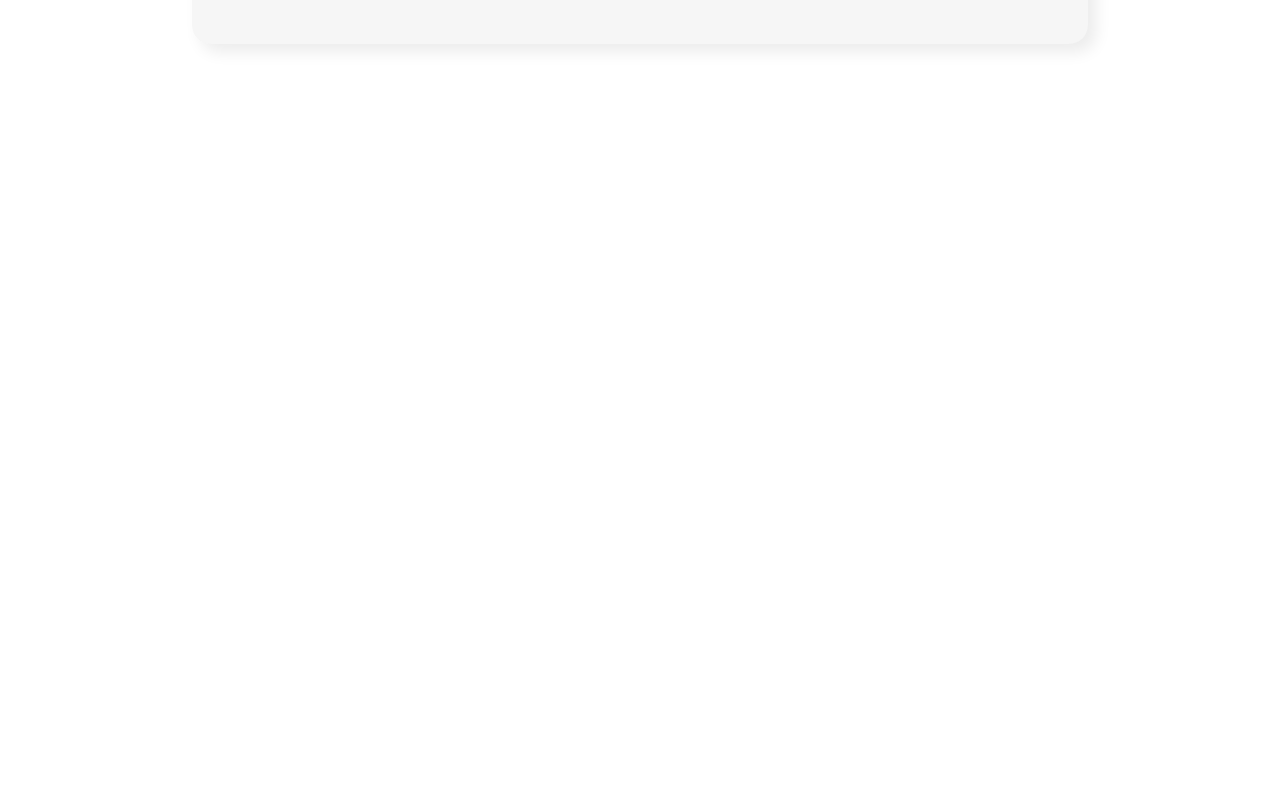
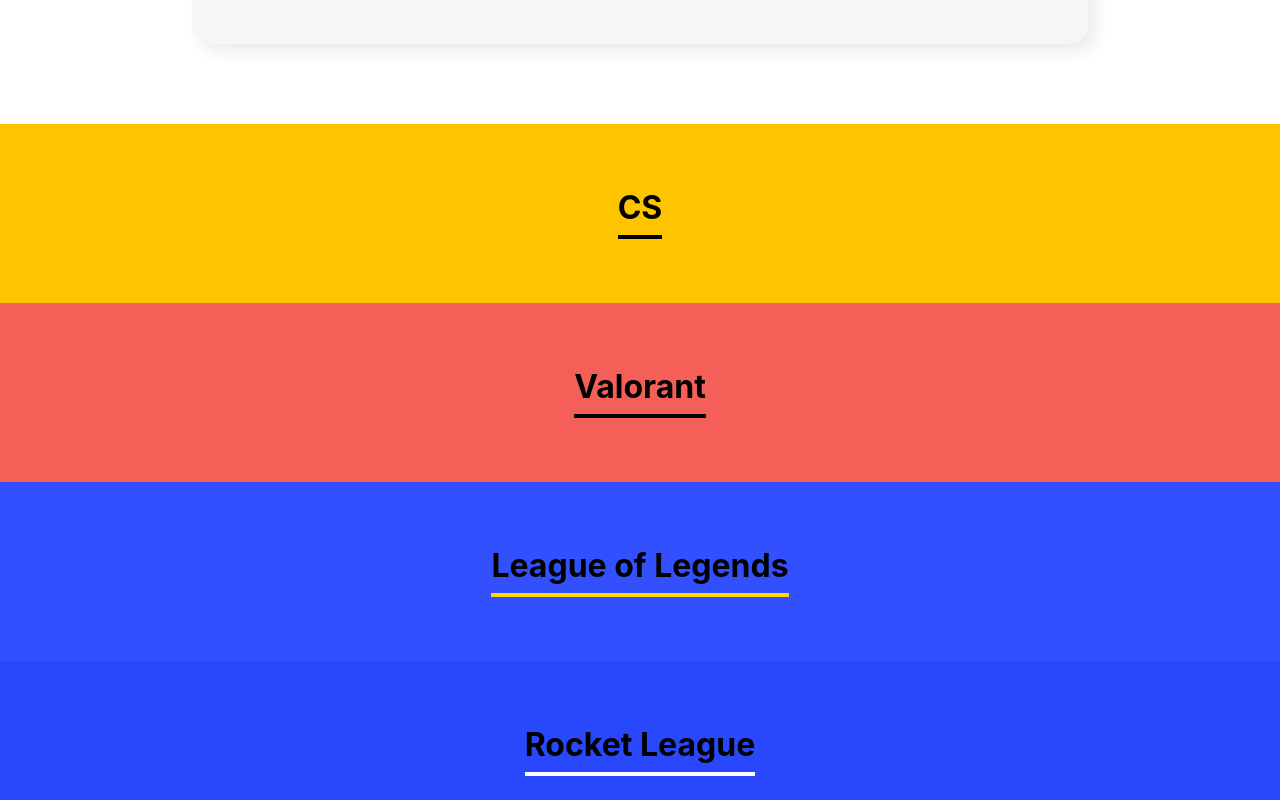
Before and after one commit to VStwokey/Organo-React, a React (Create React App) app: page / in a window 1280 px wide. Shown: the part 1480-2280 px from the top of the page. Before the commit the page ends 1604 px from the top, so only its background shows below. Built offline with nearby package versions, Linux system fonts and the light colour scheme; the HTML template or start-up script is replaced by a standard one.

Commit message:
Componente de Time e refatorando o código duplicado

```diff
--- a/src/App.js
+++ b/src/App.js
@@ -1,8 +1,37 @@
 import { useState } from 'react';
 import Banner from './component/Banner';
 import Formulario from './component/Formulário';
+import Time from './component/Time';
 
 function App() {
+
+  const times = [
+    {
+      nome: 'CS',
+      corPrimaria: '#000000',
+      corSecundaria: '#ffc400'
+    },
+    {
+      nome: 'Valorant',
+      corPrimaria: '#000000',
+      corSecundaria: '#f46058'
+    },
+    {
+      nome: 'League of Legends',
+      corPrimaria: '#ffd700',
+      corSecundaria: '#3250fe'
+    },
+    {
+      nome: 'Rocket League',
+      corPrimaria: '#ffffff',
+      corSecundaria: '#2948fb'
+    },
+    {
+      nome: 'NBA',
+      corPrimaria: '#ff0000',
+      corSecundaria: '#8913ff'
+    },
+  ]
 
   const [companheiros, setCompanheiros] = useState([])
 
@@ -14,7 +43,12 @@
   return (
     <div className="App">
       <Banner/>
-      <Formulario aoCompanheiroCadastrado = {companheiro => aoNovoCompanheiroAdicionado(companheiro)} />
+      <Formulario times={times.map(time => time.nome)} aoCompanheiroCadastrado = {companheiro => aoNovoCompanheiroAdicionado(companheiro)} />
+
+      {times.map(time => <Time key={time.nome} nome = {time.nome} corPrimaria={time.corPrimaria} corSecundaria={time.corSecundaria} /> )}
+
+
+      {/* <Time nome = "CS"/> */}
     </div>
   );
 }
--- a/src/component/Formulário/index.js
+++ b/src/component/Formulário/index.js
@@ -5,16 +5,6 @@
 import './Formulario.css'
 
 function Formulario(props) {
-    const times = [
-        'CS',
-        'Valorant',
-        'League of Legends',
-        'TFT',
-        'Dota',
-        'Rocket League',
-        'Rainbow Six',
-
-    ]
 
     const [nome, setNome] = useState('');
     const [cargo, setCargo] = useState('');
@@ -40,7 +30,7 @@
                 <CampoTexto required={true} label="Nome" placeholder="Digite seu nome" valor={nome} aoAlterado={valor => setNome(valor)} />
                 <CampoTexto required={true} label="Cargo" placeholder="Digite seu cargo" valor={cargo} aoAlterado={valor=>setCargo(valor)} />
                 <CampoTexto label="Imagem" placeholder="Digite o endereço da imagem" valor={imagem} aoAlterado={valor=>setImagem(valor)} />
-                <ListaSuspensa label="Times" itens={times} valor={time} aoAlterado={valor => setTime(valor)} />
+                <ListaSuspensa label="Times" itens={props.times} valor={time} aoAlterado={valor => setTime(valor)} />
                 <Botao texto="Criar Card"/>
             </form>
         </section>
--- /dev/null
+++ b/src/component/Time/Time.css
@@ -0,0 +1,11 @@
+.time {
+    text-align: center;
+    padding: 2em;
+}
+
+.time h3 {
+    font-size: 2em;
+    border-bottom: 4px solid;
+    display: inline-block;
+    padding-bottom: 8px;
+}
--- /dev/null
+++ b/src/component/Time/index.js
@@ -0,0 +1,14 @@
+import './Time.css'
+
+const Time = (props) => {
+    const css = { backgroundColor: props.corSecundaria }
+
+
+    return (
+        <section className='time' style={css} >
+            <h3 style={{borderColor: props.corPrimaria}}> {props.nome} </h3>
+        </section>
+    )
+}
+
+export default Time;
```
